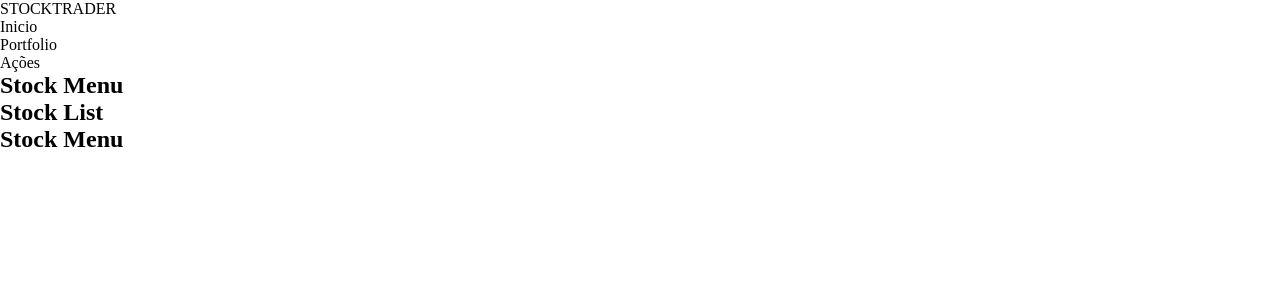
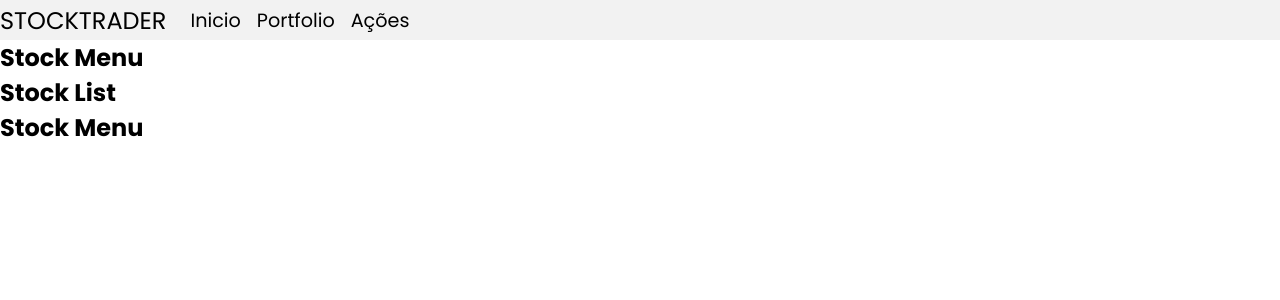
Before and after one commit to YuriSarmanho/stockTrader, a Vue app: page / in a window 1280 px wide. Shown: the top 300 px of the page. Built offline with nearby package versions, Linux system fonts and the light colour scheme; the HTML template or start-up script is replaced by a standard one.

Commit message:
estilizacao navbar

```diff
--- a/src/components/trade-nav/trade-nav.js
+++ b/src/components/trade-nav/trade-nav.js
@@ -1,3 +1,5 @@
+import '@/css/trade-stock-nav.css'
+
 export default {
 
 }
--- a/src/css/main.css
+++ b/src/css/main.css
@@ -1,5 +1,7 @@
+@import url('https://fonts.googleapis.com/css2?family=Poppins:wght@100;400;700&family=Roboto:wght@400;700&display=swap');
 * {
     padding: 0;
     margin: 0;
     box-sizing: border-box;
+    font-family: 'poppins';
 }
--- a/src/css/trade-stock-nav.css
+++ b/src/css/trade-stock-nav.css
@@ -0,0 +1,34 @@
+.trade-nav {
+    width: 100%;
+    height: 2.5rem;
+    background-color: #f2f2f2;
+    display: flex;
+    align-items: center;
+}
+#trade-nav-logo {
+    font-size: 1.5rem;
+}
+
+.trade-router-navigation {
+    margin: 0 1rem;
+    height: 100%;
+}
+
+.trade-router-navigation ul {
+    display: flex;
+    list-style-type: none;
+    height: 100%;
+}
+
+.trade-router-link {
+    cursor: pointer;
+    font-size: 1.2rem;
+    padding: .375rem .5rem;
+    transition: ease-in-out .2s;
+}
+.trade-router-link:hover {
+    background-color: #a1a1a1;
+}
+.trade-router-link:active {
+    background-color: #f2f2f2;
+}
```
